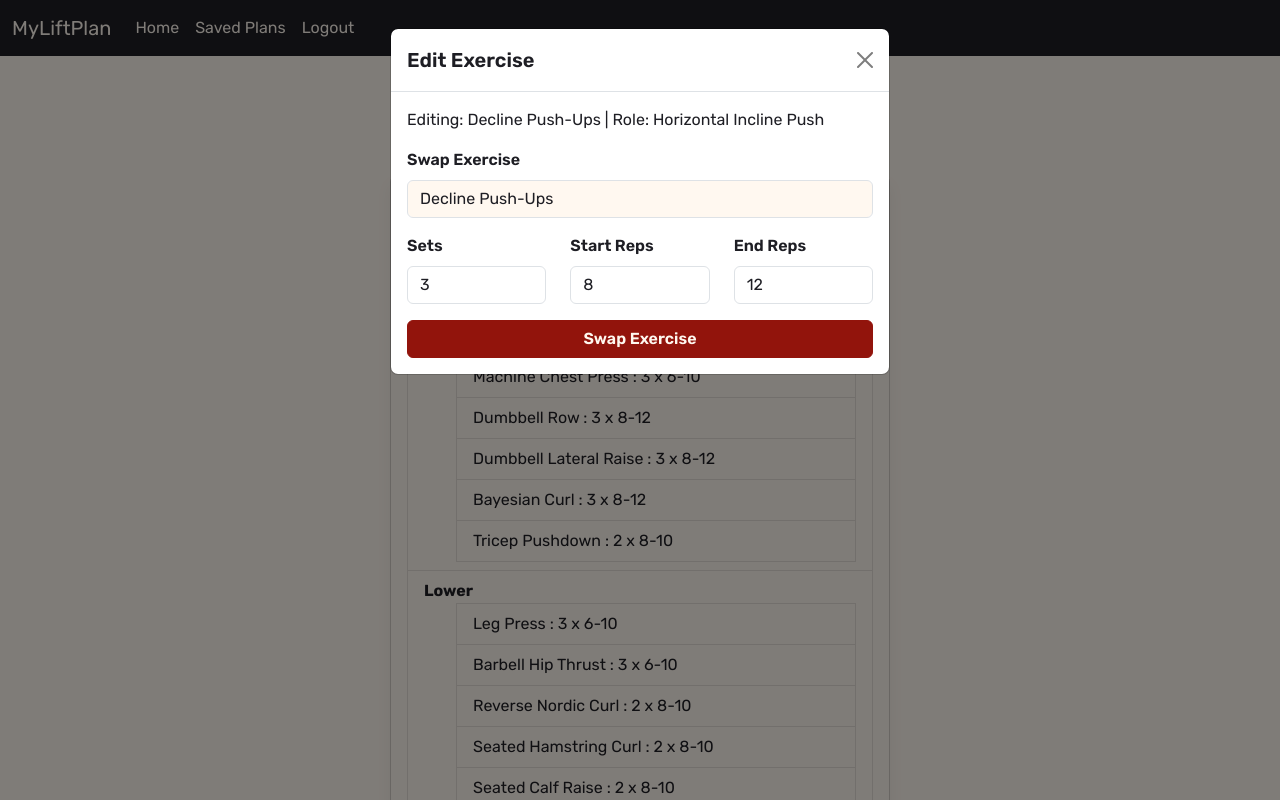
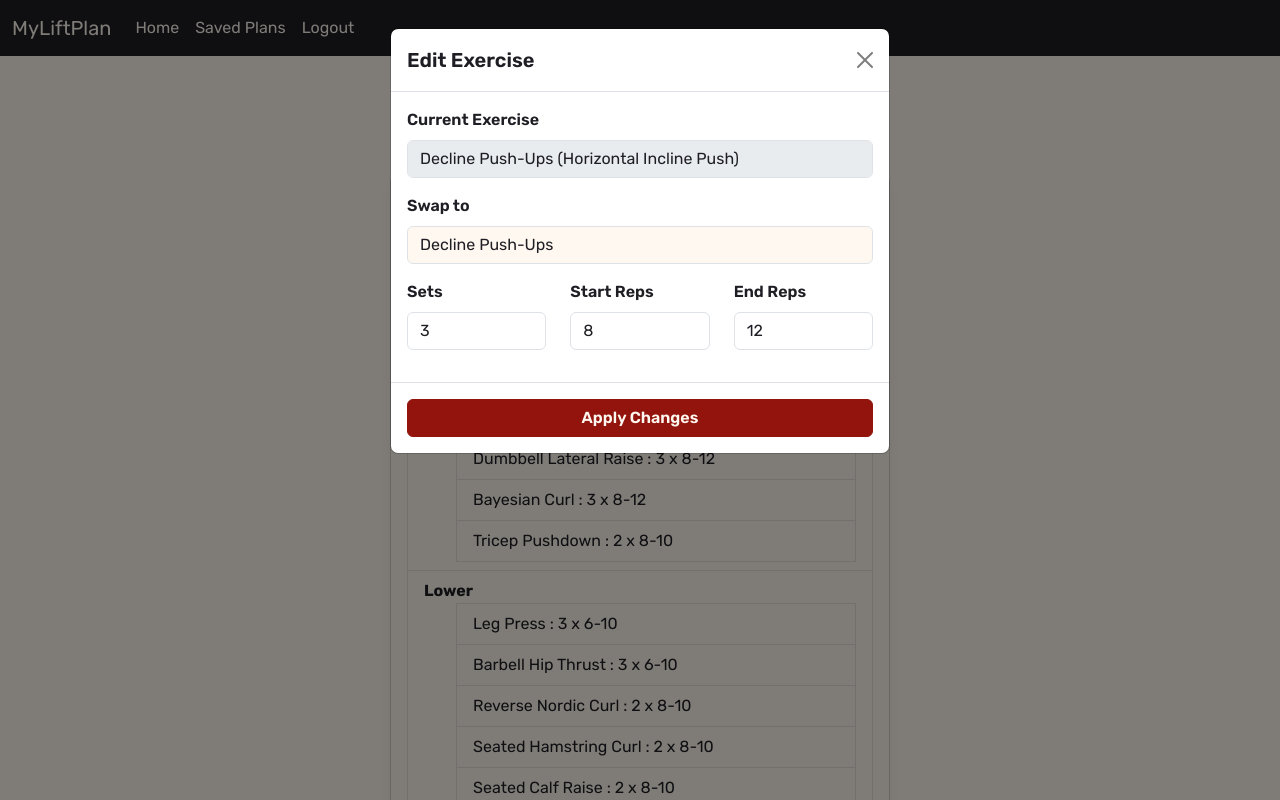
Before and after one commit to israelavendanojr/workout-generator, a Flask app: page /saved_plans in a window 1280 px wide, after a click that opens the changed part. Run offline with Flask 3, Linux system fonts and the light colour scheme; a user stored in the database is signed in.

Commit message:
proper swap logic, no db issues

```diff
--- a/website/templates/saved_plans.html
+++ b/website/templates/saved_plans.html
@@ -23,13 +23,13 @@
                                 <ul>
                                     {% for exercise in day.exercises %}
                                     <li class="list-group-item" data-bs-toggle="modal" data-bs-target="#exerciseModal"
-                                    data-exercise-id="{{ exercise.id }}"
-                                    data-exercise-name="{{ exercise.name }}"
-                                    data-exercise-role="{{ exercise.role.name }}"
-                                    data-sets="{{ exercise.sets }}"
+                                        data-exercise-id="{{ exercise.id }}" data-exercise-name="{{ exercise.name }}"
+                                        data-exercise-role="{{ exercise.role.name }}" data-sets="{{ exercise.sets }}"
                                         data-start-reps="{{ exercise.start_reps }}"
-                                    data-end-reps="{{ exercise.end_reps }}">
-                                    {{ exercise.name }} : {{ exercise.sets }} x {{ exercise.start_reps }}-{{ exercise.end_reps }}
+                                        data-end-reps="{{ exercise.end_reps }}"
+                                        data-plan-id="{{ plan.id }}">
+                                        {{ exercise.name }} : {{ exercise.sets }} x {{ exercise.start_reps }}-{{
+                                        exercise.end_reps }}
                                     </li>
                                     {% endfor %}
                                 </ul>
@@ -38,44 +38,55 @@
                         </ul>
                     </div>
 
-                    <!-- Modal for Swapping Exercises -->
+                    <!-- Modal for Editing Exercise -->
                     <div class="modal fade" id="exerciseModal" tabindex="-1" aria-labelledby="exerciseModalLabel"
                         aria-hidden="true">
                         <div class="modal-dialog">
                             <div class="modal-content">
+                                <form method="POST" action="{{ url_for('views.swap_exercise') }}">
                                     <div class="modal-header">
                                         <h5 class="modal-title" id="exerciseModalLabel">Edit Exercise</h5>
                                         <button type="button" class="btn-close" data-bs-dismiss="modal"
                                             aria-label="Close"></button>
                                     </div>
                                     <div class="modal-body">
-                                    <p id="exerciseName"></p> <!-- Dynamically set exercise name -->
-                                    <form method="POST" action="{{ url_for('views.swap_exercise') }}">
                                         <input type="hidden" name="exercise_id" id="exerciseId">
+                                        <input type="hidden" name="plan_id" id="planId">
+
                                         <div class="mb-3">
-                                            <label for="new_exercise" class="form-label">Swap Exercise</label>
-                                            <select type="text" class="form-control" id="new_exercise"
-                                                name="new_exercise_name">
+                                            <label class="form-label">Current Exercise</label>
+                                            <input type="text" id="exerciseName" class="form-control" disabled>
+                                        </div>
 
+                                        <div class="mb-3">
+                                            <label for="new_exercise" class="form-label">Swap to</label>
+                                            <select class="form-control" id="new_exercise" name="new_exercise_id">
+                                                <!-- Populated by JS -->
                                             </select>
                                         </div>
+
                                         <div class="row mb-3">
                                             <div class="col-4">
                                                 <label for="sets" class="form-label">Sets</label>
-                                                <input type="number" class="form-control" id="sets" name="sets" required>
+                                                <input type="number" class="form-control" id="sets" name="sets"
+                                                    required>
                                             </div>
                                             <div class="col-4">
                                                 <label for="start_reps" class="form-label">Start Reps</label>
-                                                <input type="number" class="form-control" id="start_reps" name="start_reps" required>
+                                                <input type="number" class="form-control" id="start_reps"
+                                                    name="start_reps" required>
                                             </div>
                                             <div class="col-4">
                                                 <label for="end_reps" class="form-label">End Reps</label>
-                                                <input type="number" class="form-control" id="end_reps" name="end_reps" required>
+                                                <input type="number" class="form-control" id="end_reps" name="end_reps"
+                                                    required>
                                             </div>
-                                        </div> <button type="submit" class="btn btn-primary w-100">Swap
-                                            Exercise</button>
+                                        </div>
+                                    </div>
+                                    <div class="modal-footer">
+                                        <button type="submit" class="btn btn-primary w-100">Apply Changes</button>
+                                    </div>
                                 </form>
-                                </div>
                             </div>
                         </div>
                     </div>
@@ -130,15 +141,16 @@ document.addEventListener('DOMContentLoaded', function () {
             const sets = button.getAttribute('data-sets');
             const startReps = button.getAttribute('data-start-reps');
             const endReps = button.getAttribute('data-end-reps');
+            const planId = button.getAttribute('data-plan-id');
+
 
             // Set the values into the modal form fields
             document.getElementById('exerciseId').value = exerciseId;  // Hidden input for exercise_id
-        console.log("ID", exerciseId)
-        document.getElementById('exerciseName').innerText = `Editing: ${exerciseName} | Role: ${exerciseRole}`;
-
+            document.getElementById('exerciseName').value = `${exerciseName} (${exerciseRole})`;
             document.getElementById('sets').value = sets;
             document.getElementById('start_reps').value = startReps;
             document.getElementById('end_reps').value = endReps;
+            document.getElementById('planId').value = planId;
 
             // Populate the dropdown with exercise options
             const dropdown = document.getElementById('new_exercise');
@@ -147,7 +159,7 @@ document.addEventListener('DOMContentLoaded', function () {
             if (allExercises[exerciseRole]) {
                 allExercises[exerciseRole].forEach(ex => {
                     const option = document.createElement('option');
-                option.value = ex.name;
+                    option.value = ex.id;
                     option.text = ex.name;
 
                     // Set the current exercise as selected
--- a/website/views.py
+++ b/website/views.py
@@ -272,61 +272,55 @@ def delete_plan(plan_id):
 @views.route('/swap-exercise', methods=['POST'])
 @login_required
 def swap_exercise():
-    # Get data from the form
-    print("\n\nForm data received:", request.form, "\n\n")
+    plan_id = int(request.form['plan_id'])
+    old_exercise_id = int(request.form['exercise_id'])
+    new_exercise_id = int(request.form['new_exercise_id'])
 
-    exercise_id = request.form['exercise_id']
-    new_exercise_name = request.form['new_exercise_name']
-    sets = request.form['sets']
-    start_reps = request.form['start_reps']
-    end_reps = request.form['end_reps']
+    # Optional: custom reps/sets input
+    new_sets = int(request.form.get('sets', 3))
+    new_start_reps = int(request.form.get('start_reps', 8))
+    new_end_reps = int(request.form.get('end_reps', 12))
 
-    # Fetch the exercise to be swapped
-    exercise = Exercise.query.get(exercise_id)
-
-    # Check if the exercise exists
-    if exercise is None:
-        flash('Exercise not found!', 'danger')
+    # Get the plan
+    saved_plan = SavedPlan.query.get_or_404(plan_id)
+    if saved_plan.user_id != current_user.id:
+        flash("Unauthorized plan access", "danger")
         return redirect(url_for('views.saved_plans'))
 
-    # Find the new exercise by name (or handle by ID if needed)
-    new_exercise = Exercise.query.filter_by(name=new_exercise_name).first()
+    # Load JSON and find the old exercise
+    plan_data = saved_plan.get_plan_data()
+    found = False
 
-    if new_exercise:
-        # Update the exercise with new values (note this is just for the swap)
-        exercise.name = new_exercise.name
-        exercise.sets = sets
-        exercise.start_reps = start_reps
-        exercise.end_reps = end_reps
-        db.session.commit()  # Commit the exercise update to the database
+    for day in plan_data['days']:
+        for i, exercise in enumerate(day['exercises']):
+            if exercise['id'] == old_exercise_id:
+                new_exercise = Exercise.query.get(new_exercise_id)
+                if not new_exercise:
+                    flash("New exercise not found", "danger")
+                    return redirect(url_for('views.saved_plans'))
 
-        # Fetch the saved plan containing this exercise from the database
-        saved_plan = SavedPlan.query.filter(SavedPlan.plan.contains(str(exercise_id))).first()
+                # Update exercise info in JSON
+                day['exercises'][i] = {
+                    "name": new_exercise.name,
+                    "sets": new_sets,
+                    "start_reps": new_start_reps,
+                    "end_reps": new_end_reps,
+                    "role": {
+                        "id": new_exercise.role.id,
+                        "name": new_exercise.role.name
+                    },
+                    "id": new_exercise.id
+                }
+                found = True
+                break
 
-        if saved_plan:
-            # Load the plan data from the JSON stored in the database
-            plan_data = json.loads(saved_plan.plan)
+    if not found:
+        flash("Exercise not found in plan", "danger")
+        return redirect(url_for('views.saved_plans'))
 
-            # Find and update the exercise in the plan data
-            for day in plan_data["days"]:
-                for exercise_entry in day['exercises']:
-                    if exercise_entry['id'] == int(exercise_id):
-                        # Replace the old exercise with the new one
-                        exercise_entry['name'] = new_exercise.name
-                        exercise_entry['sets'] = sets
-                        exercise_entry['start_reps'] = start_reps
-                        exercise_entry['end_reps'] = end_reps
+    # Save updated JSON back to the plan
+    saved_plan.plan = json.dumps(plan_data)
+    db.session.commit()
 
-            # Convert the updated plan back to JSON
-            saved_plan.plan = json.dumps(plan_data)
-
-            # Commit the updated plan to the database
-            db.session.commit()
-
-            # Flash success message
-            flash('Exercise swapped successfully!', 'success')
-            return redirect(url_for('views.saved_plans'))
-
-    # If the new exercise is not found, show an error
-    flash('New exercise not found!', 'danger')
-    return redirect(url_for('views.saved_plan'))
+    flash("Exercise swapped successfully!", "success")
+    return redirect(url_for('views.saved_plans'))
```
Also changed, not shown: instance/database.db. Lines whose indentation alone changed are shown as unchanged.
